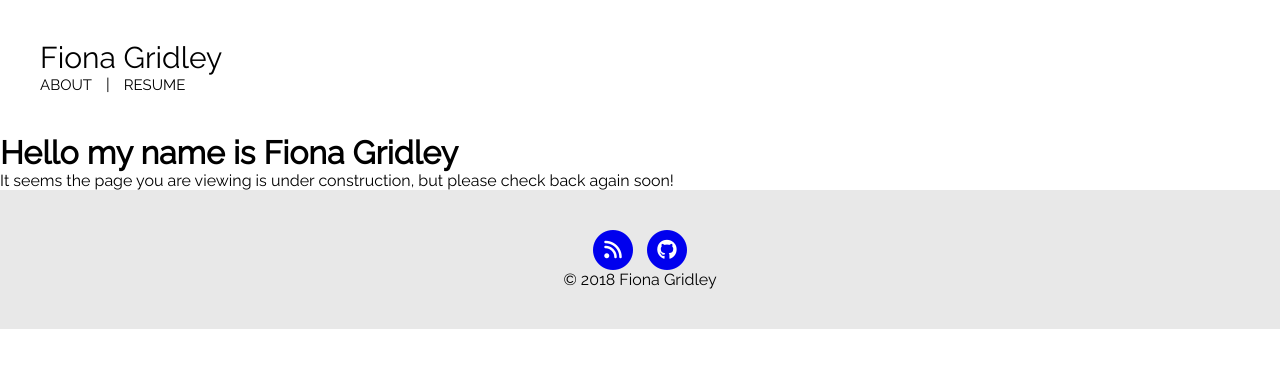
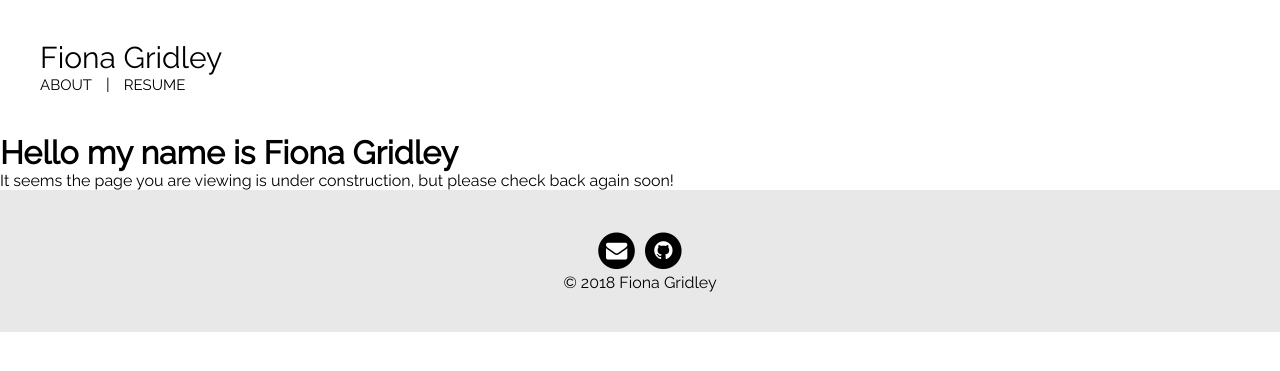
Before and after one commit to fgridley/fgridley.github.io, a Jekyll site: the page built from index.html, in a window 1280 px wide. Shown: the top 371 px of the page. Built offline with Jekyll 4.4.1, drawn with Linux system fonts in a browser that asks for light colours; nearby versions of some CDN libraries.

Commit message:
Adding image files and fixing font awesome

```diff
--- a/_includes/footer.html
+++ b/_includes/footer.html
@@ -3,7 +3,7 @@
     <a href="mailto:{{ site.email }}" title="Email">
       <span class="fa-stack fa-lg">
               <i class="fa fa-circle fa-stack-2x"></i>
-              <i class="fa fa-rss fa-stack-1x fa-inverse"></i>
+              <i class="fa fa-envelope fa-stack-1x fa-inverse"></i>
       </span>
   	</a>
     <a href="https://github.com/fgridley" title="Follow on GitHub">
--- a/_includes/head.html
+++ b/_includes/head.html
@@ -6,7 +6,7 @@
  <link rel="stylesheet" href="/New-Portfolio-Site/css/main.css" type="text/css">
 
   <!-- Font Awesome -->
- <script src="https://use.fontawesome.com/d471a39084.js"></script>
+  <link href="https://maxcdn.bootstrapcdn.com/font-awesome/4.2.0/css/font-awesome.min.css" rel="stylesheet">
 
   <!-- Google fonts -->
   <link href="https://fonts.googleapis.com/css?family=Raleway:light" rel="stylesheet">
--- a/css/main.css
+++ b/css/main.css
@@ -59,4 +59,5 @@ header p {
 
 .icon a {
   display: inline-block;
+  color: black;
 }
```
Also changed, not shown: assets/images/AreowhonBox.png (added), assets/images/PortfolioWebsiteCoverBox.png (added), assets/images/StringExchangeBox.png (added), assets/images/StudioArtBox.png (added), css/fontawesome.min.css (deleted).
